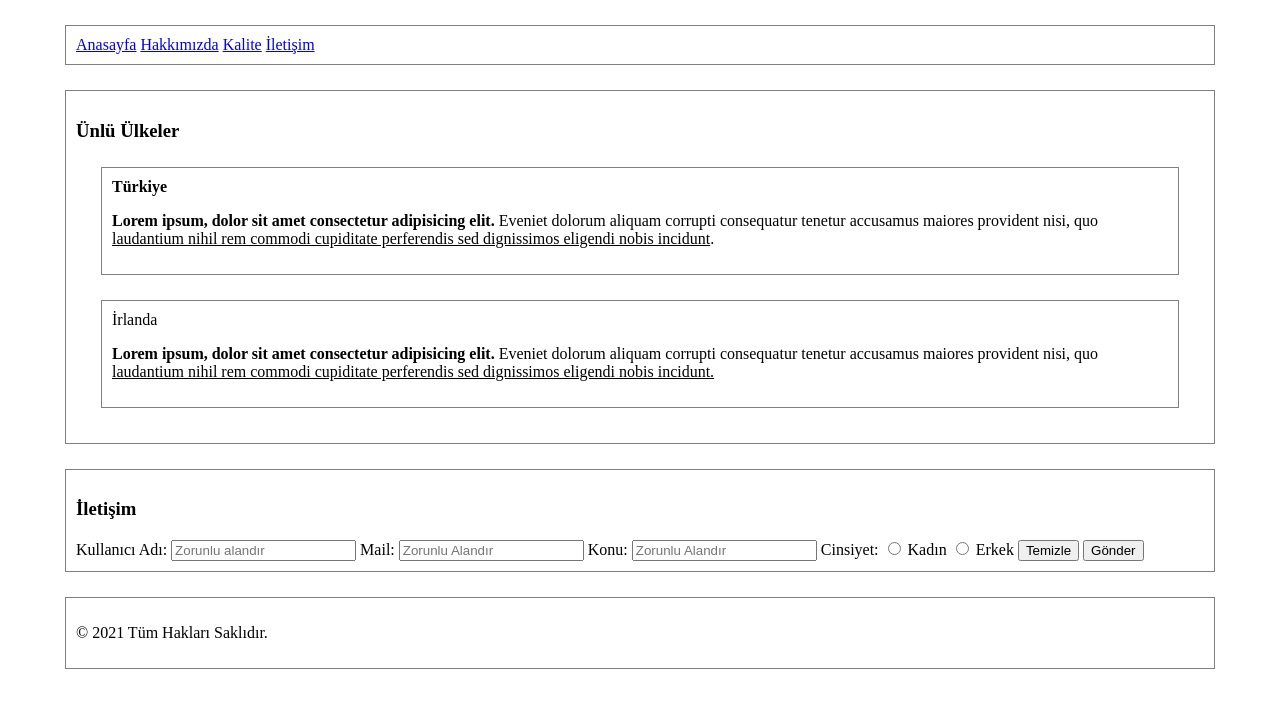
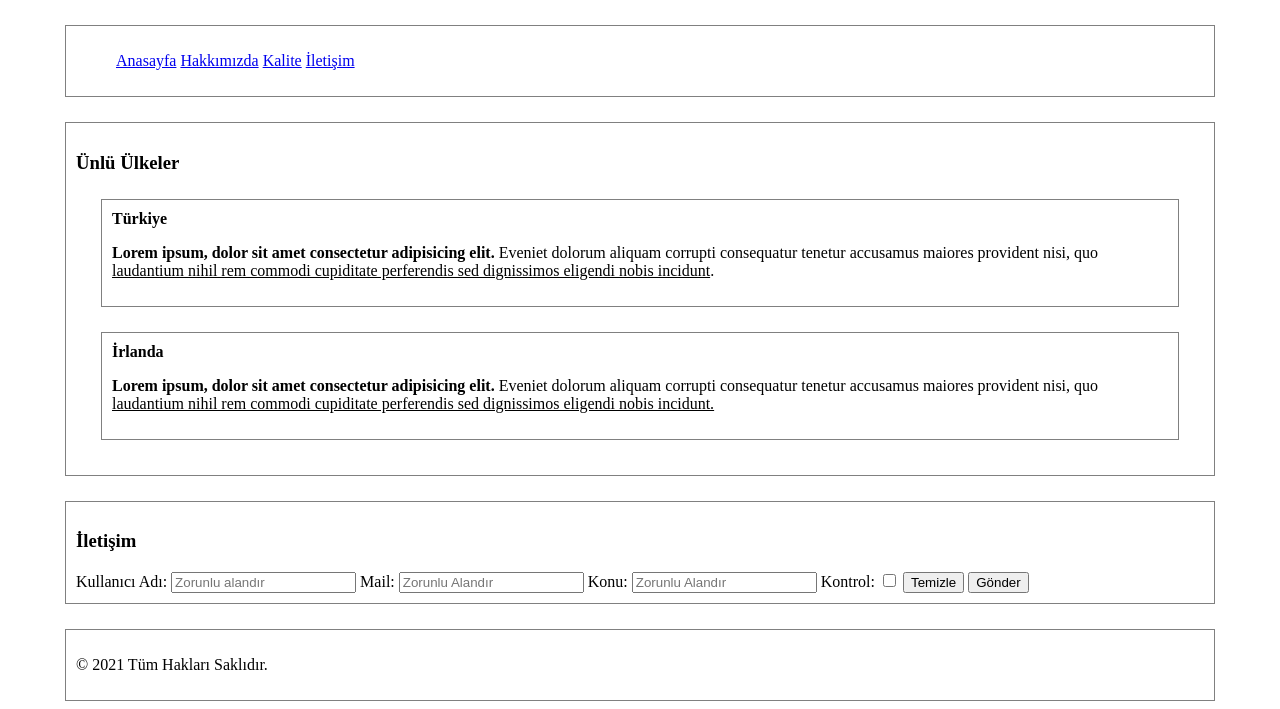
Before and after one commit to techcareer-frontend-bootcamp/odev1-zehrav, a plain HTML site: page index.html in a window 1280 px wide. Shown: the part 127-836 px from the top of the page. Drawn offline with Linux system fonts and the light colour scheme.

Commit message:
ödev1 düzenlendi.

```diff
--- a/index.html
+++ b/index.html
@@ -36,36 +36,48 @@
 
   <!-- Menu  -->
  <nav>
-   <a href="/">Anasayfa</a>
-   <a href="/">Hakkımızda</a>
-   <a href="/">Kalite</a>
-   <a href="/">İletişim</a>
+   <ul>
+   <li><a href="/">Anasayfa</a></li>
+   <li><a href="/">Hakkımızda</a></li>
+   <li><a href="/">Kalite</a></li>
+   <li><a href="/">İletişim</a></li>
+  </ul>
  </nav>
   <!-- Content  -->
-<section><h3>Ünlü Ülkeler</h3>
-  <article><b>Türkiye</b>
+<section>
+  <h3>Ünlü Ülkeler</h3>
+  <article>
+    <b>Türkiye</b>
     <p><b>Lorem ipsum, dolor sit amet consectetur adipisicing elit.</b> Eveniet dolorum aliquam corrupti consequatur tenetur accusamus maiores provident nisi, quo <u>laudantium nihil rem commodi cupiditate perferendis sed dignissimos eligendi nobis incidunt</u>.</p>
   </article>
 
-  <article>İrlanda
+  <article>
+    <b>İrlanda</b>
     <p><b>Lorem ipsum, dolor sit amet consectetur adipisicing elit.</b> Eveniet dolorum aliquam corrupti consequatur tenetur accusamus maiores provident nisi, quo <u>laudantium nihil rem commodi cupiditate perferendis sed dignissimos eligendi nobis incidunt.</u></p>
   </article>
 
 </section>
 
 <section><h3>İletişim</h3>
-Kullanıcı Adı: <input type="text" name="kullaniciAdi" placeholder="Zorunlu alandır" required>
-Mail: <input type="text" name="email" placeholder="Zorunlu Alandır" required>
-Konu: <input type="text" name="konu" placeholder="Zorunlu Alandır" required>
-Cinsiyet:
-<input type="radio" id="kadin" value="kadin" >
-<label for="kadin">Kadın</label>
 
-<input type="radio" id="erkek" value="erkek">
-<label for="erkek">Erkek</label>
-<button type="button" onclick="alert('Temizlendi')">Temizle</button>
-<button type="button" onclick="alert('Gönderildi')">Gönder</button>
+<form action="">
 
+ <label for="user_name">Kullanıcı Adı:</label>
+ <input type="text" id="user_name" placeholder="Zorunlu alandır" required>
+
+ <label for="user_mail">Mail:</label>
+ <input type="text" id="user_mail" placeholder="Zorunlu Alandır" required ="required">
+
+ <label for="user_subject">Konu:</label>
+ <input type="text" id="user_subject" placeholder="Zorunlu Alandır" required>
+
+ <label for="user_checbox">Kontrol:</label>
+ <input type="checkbox" id="user_checbox" required>
+
+<button type="reset">Temizle</button>
+<button type="submit">Gönder</button>
+
+</form>
 </section>
 
   <!-- Footer  -->
```
